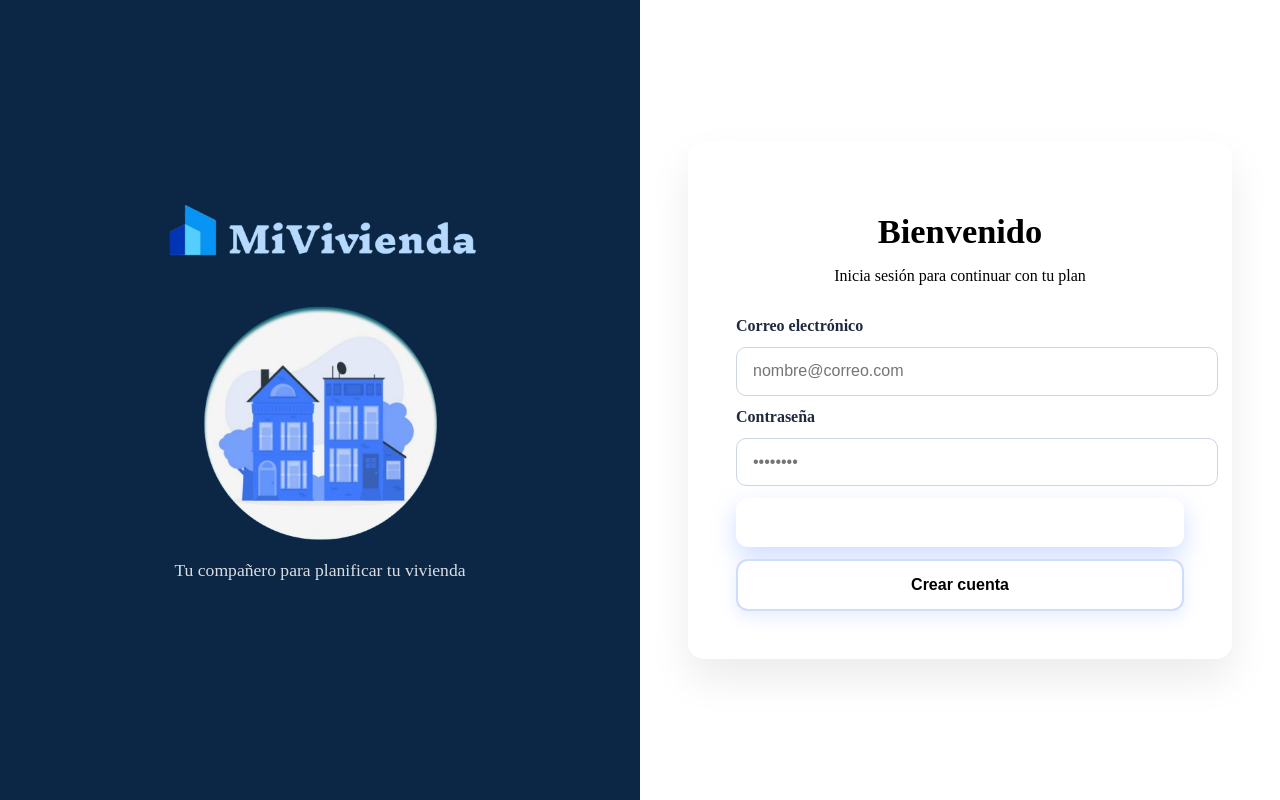
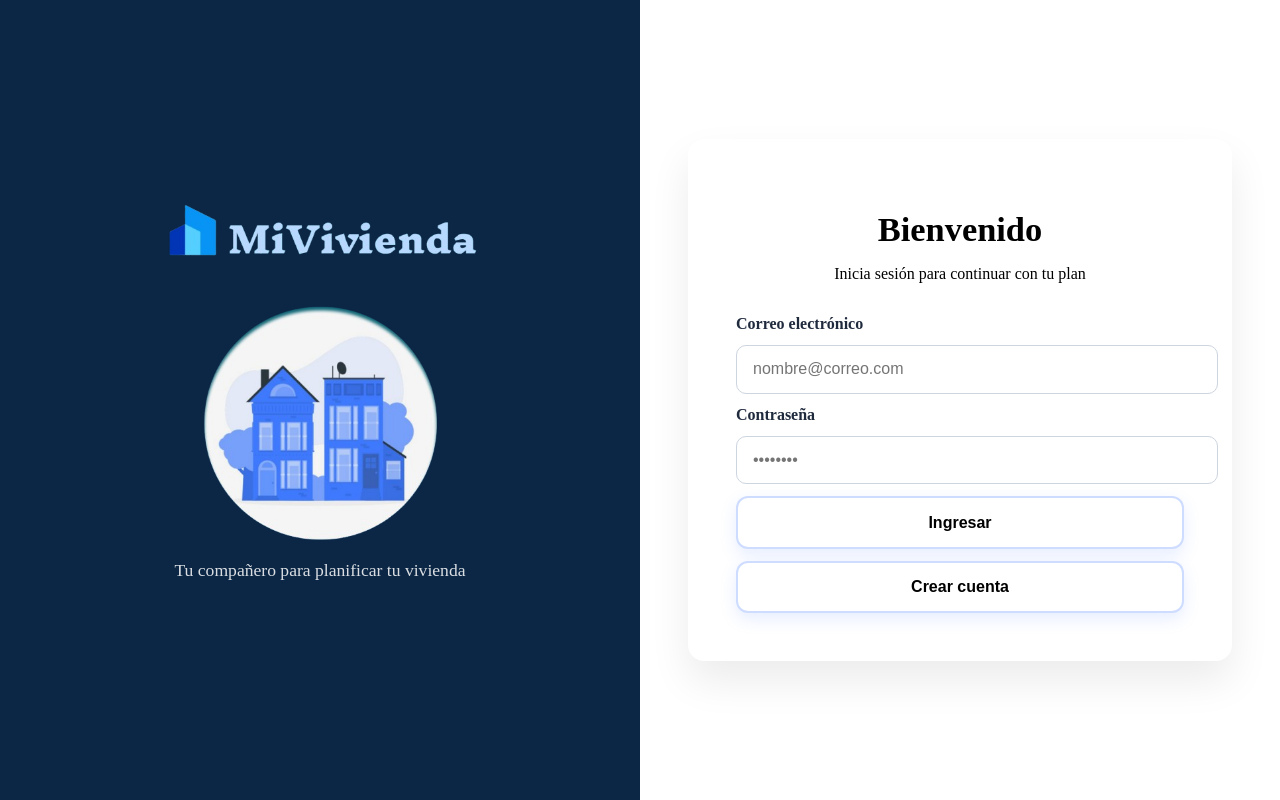
Before and after one commit to OscarRZ404/Finanzas_FrontEnd-pruebas-, an Angular app: page / in a window 1280 px wide. Built offline with nearby package versions, Linux system fonts and the light colour scheme.

Commit message:
Adjust primary buttons to match outline style

```diff
--- a/angular.json
+++ b/angular.json
@@ -98,5 +98,8 @@
         }
       }
     }
+  },
+  "cli": {
+    "analytics": false
   }
 }
--- a/src/app/components/login-component/login-component.css
+++ b/src/app/components/login-component/login-component.css
@@ -117,9 +117,10 @@ button:active {
 }
 
 button.primary {
-  background: linear-gradient(135deg, var(--celeste), #6eb5ff);
-  color: #ffffff;
-  box-shadow: 0 10px 25px rgba(114, 156, 255, 0.35);
+  background: #ffffff;
+  color: var(--azul-oscuro);
+  border: 2px solid rgba(114, 156, 255, 0.35);
+  box-shadow: 0 6px 16px rgba(114, 156, 255, 0.18);
 }
 
 button.ghost {
--- a/src/app/components/registro-component/registro-component.css
+++ b/src/app/components/registro-component/registro-component.css
@@ -117,9 +117,10 @@ button:active {
 }
 
 button.primary {
-  background: linear-gradient(135deg, var(--celeste), #6eb5ff);
-  color: #ffffff;
-  box-shadow: 0 10px 25px rgba(114, 156, 255, 0.35);
+  background: #ffffff;
+  color: var(--azul-oscuro);
+  border: 2px solid rgba(114, 156, 255, 0.35);
+  box-shadow: 0 6px 16px rgba(114, 156, 255, 0.18);
 }
 
 .mensaje {
```
